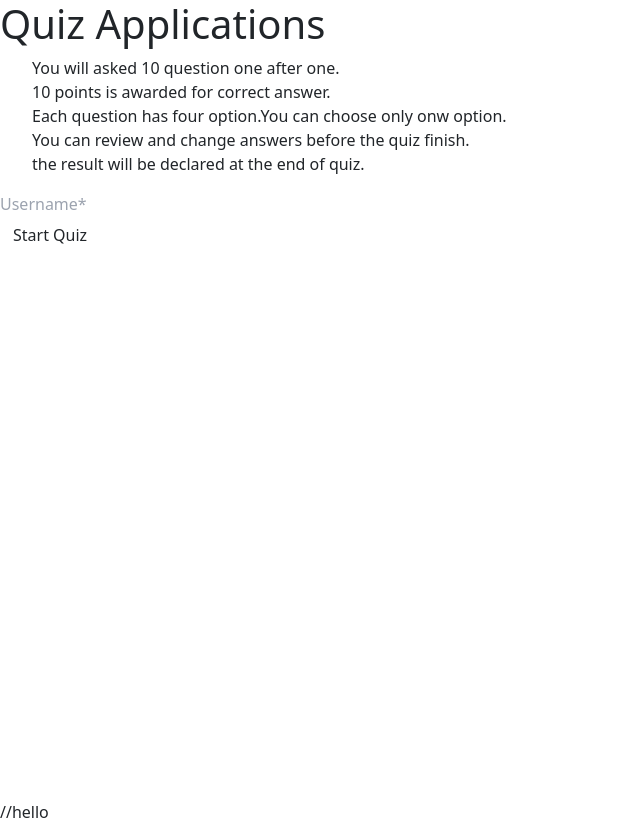
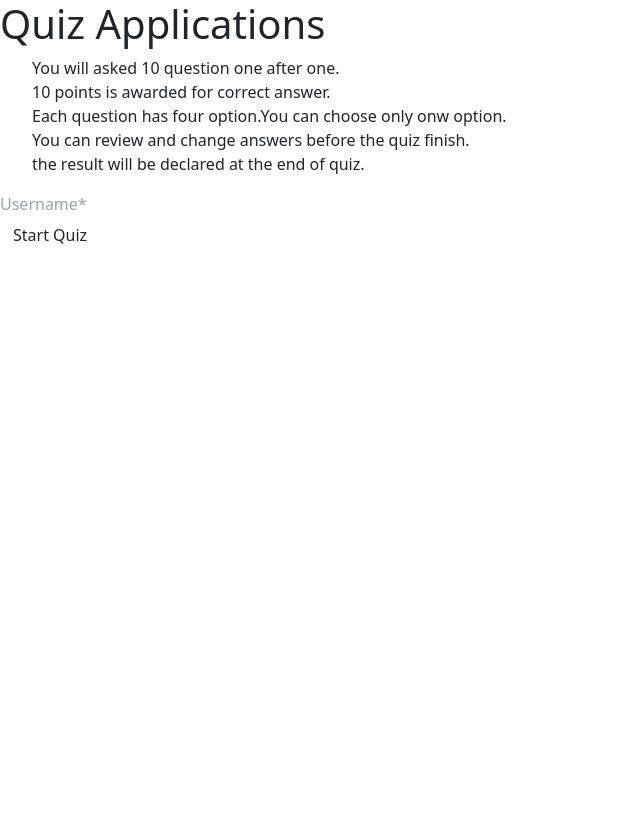
Before and after one commit to manishsingh7001/mania-surbe7001, a React (Create React App) app in the folder Frontend/regex/: page / in a window 1280 px wide. Shown: the whole page, without its empty margins (0-640 px from the left). After the commit the page ends 800 px from the top, so only its background shows below. Built offline with nearby package versions, Linux system fonts and the light colour scheme.

Commit message:
removed hello by hemu

```diff
--- a/Frontend/regex/src/App.js
+++ b/Frontend/regex/src/App.js
@@ -157,7 +157,7 @@ function App() {
       </BrowserRouter>
 
       <Footer />
-//hello
+
 
 
     </div>
```
